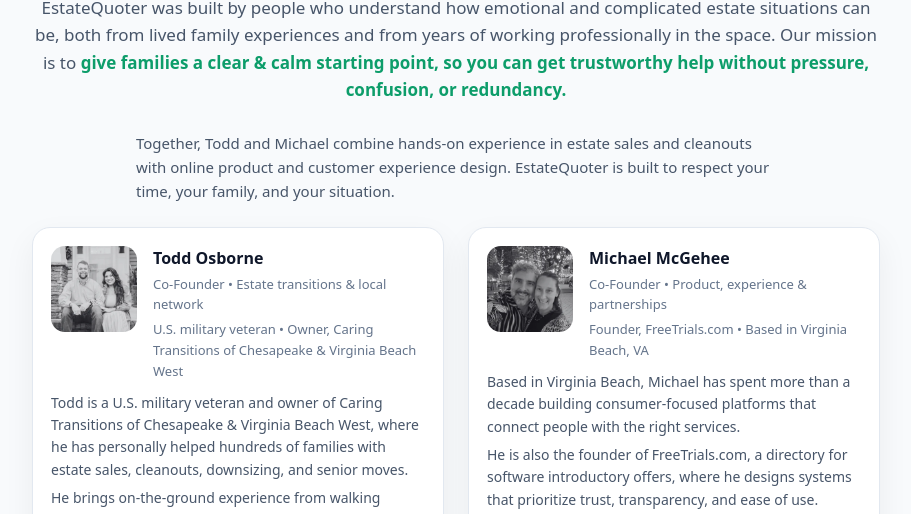
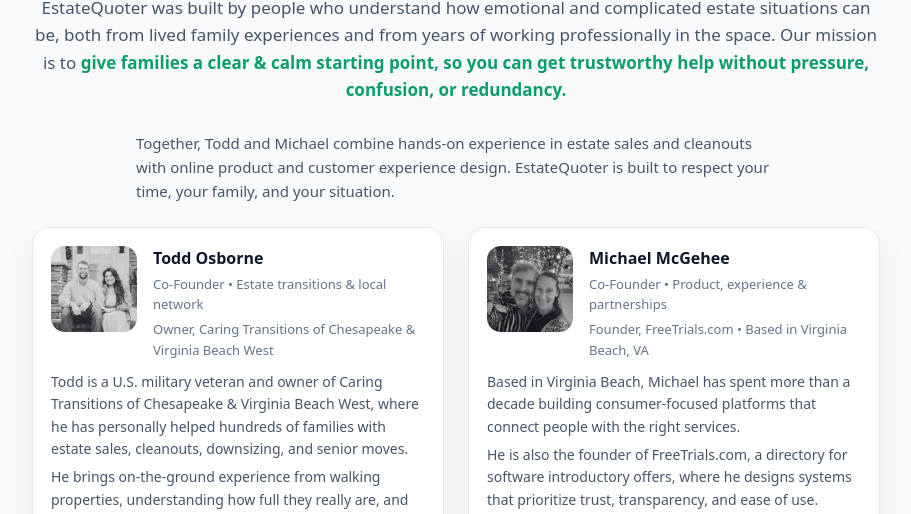
Before and after one commit to mcgehee88/estatequoter, a plain HTML site: page our-team.html in a window 1280 px wide. Shown: the part 241-755 px from the top of the page, without its empty margins (184-1095 px from the left). Drawn offline with Linux system fonts and the light colour scheme.

Commit message:
Update our-team.html

```diff
--- a/our-team.html
+++ b/our-team.html
@@ -288,7 +288,7 @@
             Co-Founder • Estate transitions & local network
           </div>
           <div class="team-meta">
-            U.S. military veteran • Owner, Caring Transitions of Chesapeake &amp; Virginia Beach West
+            Owner, Caring Transitions of Chesapeake &amp; Virginia Beach West
           </div>
         </div>
       </div>
```
